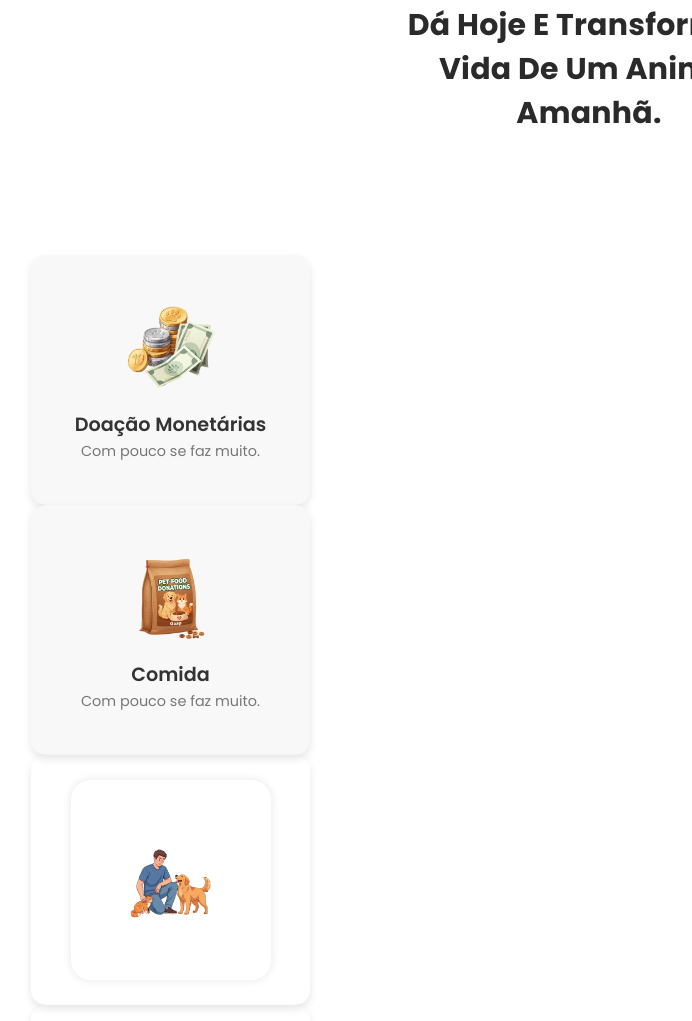
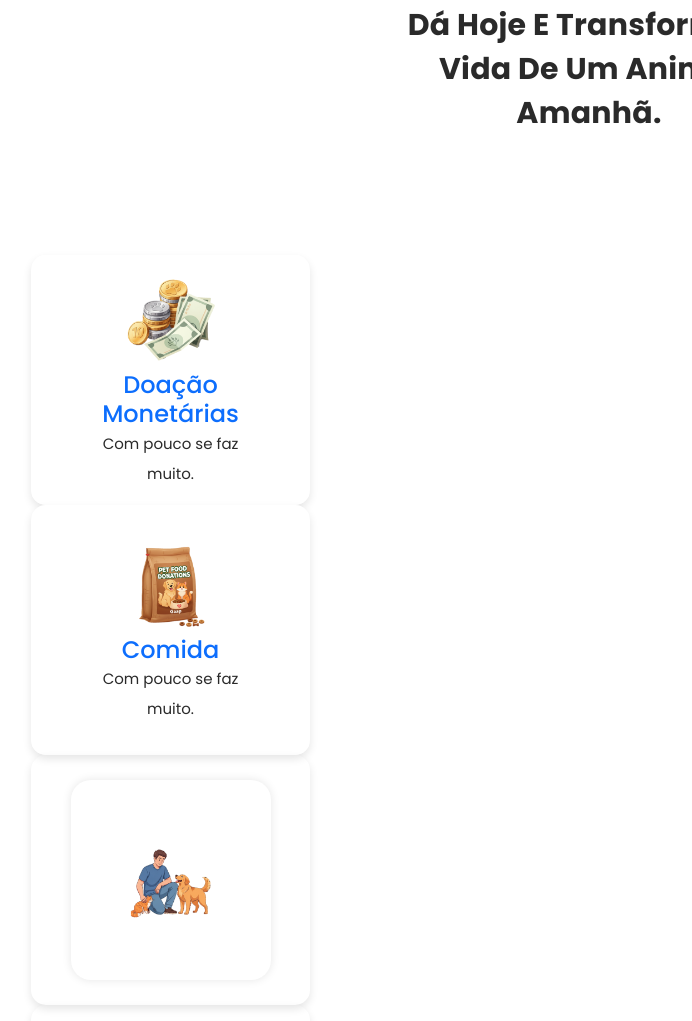
Before and after one commit to Daniela979/gaap---new, a plain HTML site: page index.html in a window 1280 px wide. Shown: the part 2438-3459 px from the top of the page, without its empty margins (51-743 px from the left). Drawn offline with nearby package versions, Linux system fonts and the light colour scheme.

Commit message:
Update custom.css

```diff
--- a/assets/css/custom.css
+++ b/assets/css/custom.css
@@ -191,44 +191,6 @@
 }
 /* --- Estilos para o Conteúdo que está SEMPRE visível (Texto abaixo da Imagem) --- */
 
-.our-portfolio .item .showed-content-with-text {
-    display: flex; /* Usa flexbox */
-    flex-direction: column; /* Organiza itens em coluna */
-    align-items: center; /* Centra horizontalmente */
-    justify-content: center; /* Centra verticalmente */
-    height: 100%; /* Garante que ocupa a altura total */
-    position: absolute; /* Permite que o hidden-content se sobreponha */
-    top: 0;
-    left: 0;
-    width: 100%;
-    padding: 20px; /* Adicione preenchimento */
-    background-color: #f8f8f8; /* Fundo leve para o showed content */
-    border-radius: 15px; /* Arredonda as bordas */
-}
-
-.our-portfolio .item .showed-content-with-text img {
-    max-width: 100px; /* Tamanho da imagem do ícone */
-    height: auto;
-    margin-bottom: 15px; /* Espaço entre a imagem e o texto */
-}
-
-.donation-always-visible-text {
-    text-align: center; /* Centra o texto */
-}
-
-.donation-always-visible-text h4 {
-    font-size: 1.2em; /* Tamanho da fonte para o título visível */
-    color: #333333; /* Cor escura */
-    margin-bottom: 5px; /* Espaço entre título e parágrafo */
-    font-weight: 600;
-}
-
-.donation-always-visible-text p {
-    font-size: 0.9em;
-    color: #777777; /* Cor mais suave */
-    line-height: 1.4;
-    margin-bottom: 0;
-}
 
 
 /* --- Garantir que o hidden-content se sobrepõe no hover --- */
```
